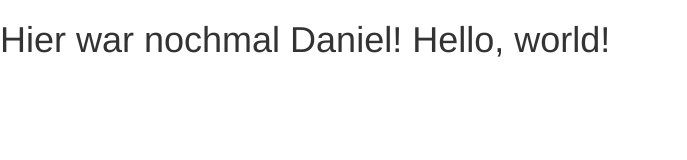
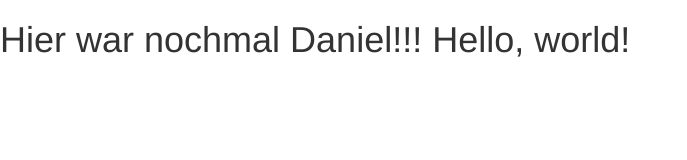
Before and after one commit to DanielMuharemiThm/Meatloaf, a plain HTML site: page index.html in a window 1280 px wide. Shown: the whole page, without its empty margins (0-687 px from the left). Drawn offline with nearby package versions, Linux system fonts and the light colour scheme; files that its build step writes are made by us from their sources; files whose address does not match are found by name.

Commit message:
Neue Änderung

```diff
--- a/index.html
+++ b/index.html
@@ -17,7 +17,7 @@
     <![endif]-->
   </head>
   <body>
-    <h1>Hier war nochmal Daniel! Hello, world!</h1>
+    <h1>Hier war nochmal Daniel!!! Hello, world!</h1>
 
     <!-- jQuery (necessary for Bootstrap's JavaScript plugins) -->
     <script src="https://ajax.googleapis.com/ajax/libs/jquery/1.11.1/jquery.min.js"></script>
```
